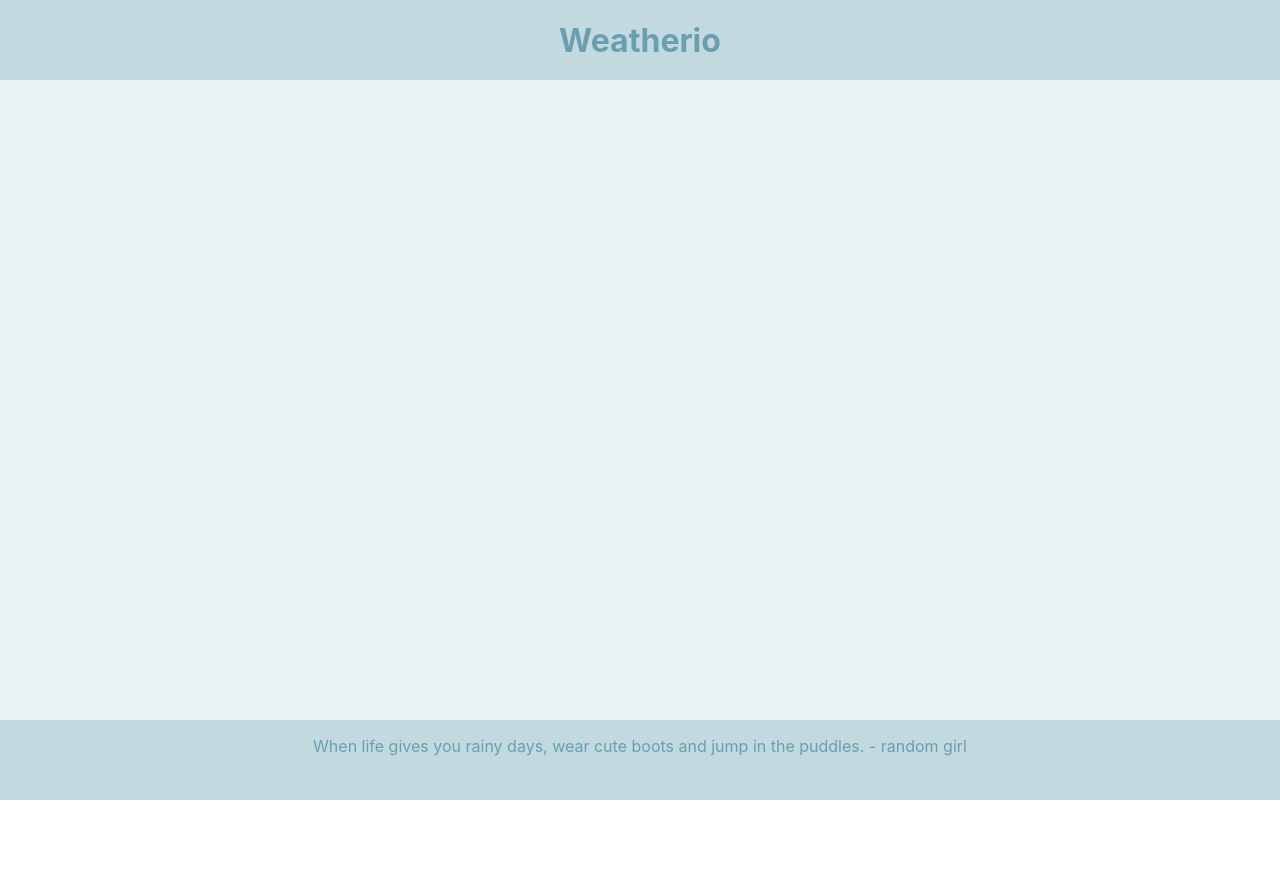
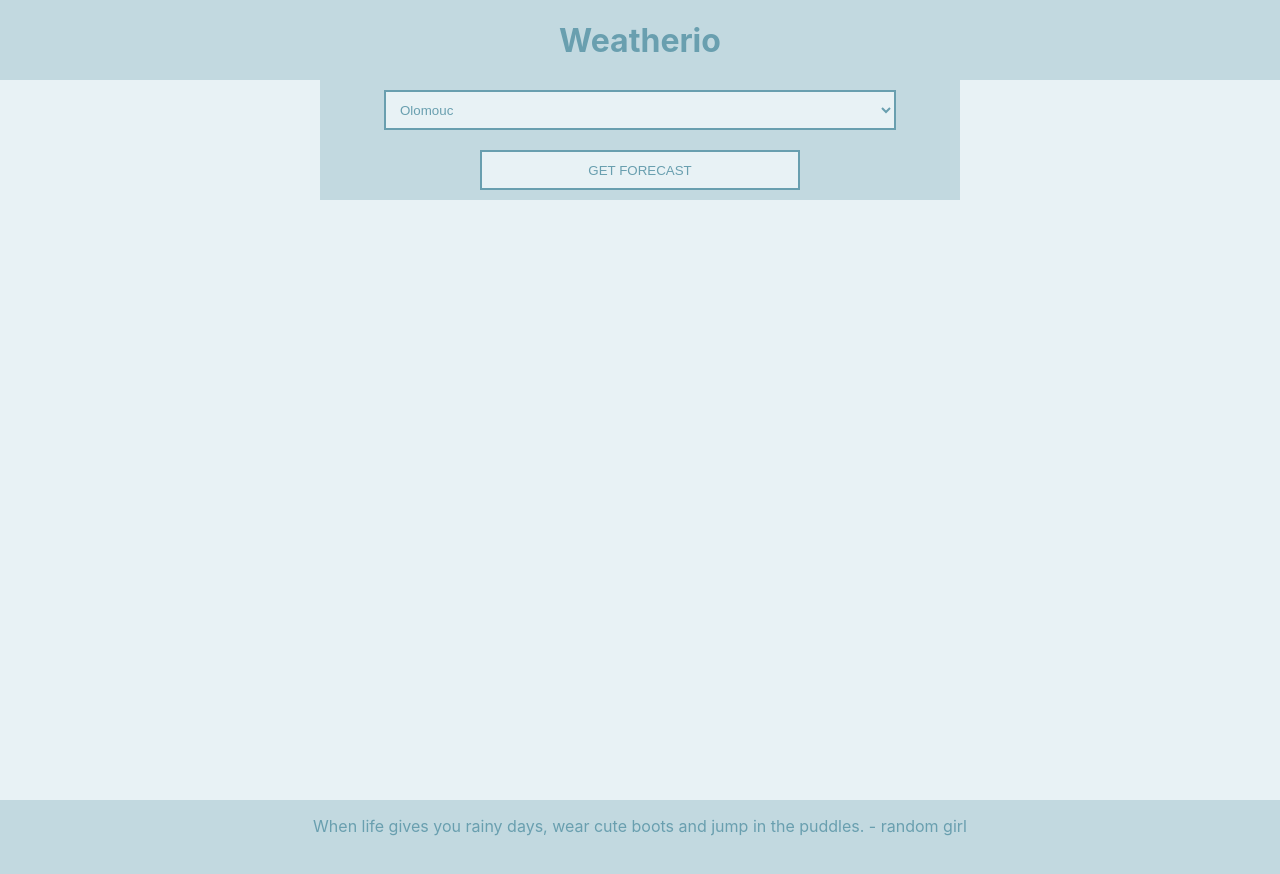
Before and after one commit to fresh-js-devs/apiary, a React (Create React App) app: page / in a window 1280 px wide. Shown: the top 874 px of the page. Before the commit the page ends 800 px from the top, so only its background shows below. Built offline with nearby package versions, Linux system fonts and the light colour scheme.

Commit message:
PlaceForm added

```diff
--- /dev/null
+++ b/src/components/PlaceForm.js
@@ -0,0 +1,40 @@
+import React, { useState } from "react";
+
+import styled from "@emotion/styled";
+
+import { Button } from "./atoms/Buttons";
+import { Select } from "./atoms/FormFields";
+
+const Wrapper = styled.div`
+  height: 15vh;
+  width: 50vw;
+  background-color: #c2d9e0;
+  padding-top: 10vh;
+  display: flex;
+  flex-wrap: wrap;
+  margin: auto;
+  justify-content: center;
+  align-content: center;
+  flex-direction: column;
+`;
+
+const PlaceForm = ({ onGetForecastClick }) => {
+  const [place, setPlace] = useState("olomouc");
+
+  return (
+    <Wrapper>
+      <Select
+        id="places"
+        value={place}
+        onChange={(event) => setPlace(event.target.value)}
+      >
+        <option value="olomouc">Olomouc</option>
+        <option value="zlin">Zlin</option>
+      </Select>
+
+      <Button onClick={() => onGetForecastClick(place)}>GET FORECAST</Button>
+    </Wrapper>
+  );
+};
+
+export default PlaceForm;
--- a/src/components/Template.js
+++ b/src/components/Template.js
@@ -2,9 +2,9 @@ import React from "react";
 import styled from "@emotion/styled";
 import { H1 } from "./atoms/Headlines";
 import { P } from "./atoms/Paragraph";
+import PlaceForm from "./PlaceForm";
 
 const Base = styled.div`
-  height: 100vh;
   width: 100vw;
   background-color: #e8f2f5;
 `;
@@ -31,8 +31,11 @@ const Footer = styled.div`
 `;
 
 const Wrapper = styled.div`
-  height: 80vh;
+  height: 65vh;
   padding-top: 10vh;
+  display: flex;
+  justify-content: center;
+  align-content: center;
 `;
 
 const Template = ({ children }) => {
@@ -41,6 +44,7 @@ const Template = ({ children }) => {
       <Header>
         <H1>Weatherio</H1>
       </Header>
+      <PlaceForm />
       <Wrapper>{children}</Wrapper>
       <Footer>
         <P>
--- /dev/null
+++ b/src/components/atoms/Buttons.js
@@ -0,0 +1,10 @@
+import styled from "@emotion/styled";
+
+export const Button = styled.button`
+  height: 5vh;
+  width: 50%;
+  color: #699faf;
+  border: 2px solid #699faf;
+  background-color: #e8f2f5;
+  margin: auto;
+`;
--- /dev/null
+++ b/src/components/atoms/FormFields.js
@@ -0,0 +1,12 @@
+import styled from "@emotion/styled";
+
+export const Select = styled.select`
+  width: 80%;
+  height: 5vh;
+  color: #699faf;
+  border: 2px solid #699faf;
+  background-color: #e8f2f5;
+  padding-right: 10px;
+  padding-left: 10px;
+  margin: auto;
+`;
```
